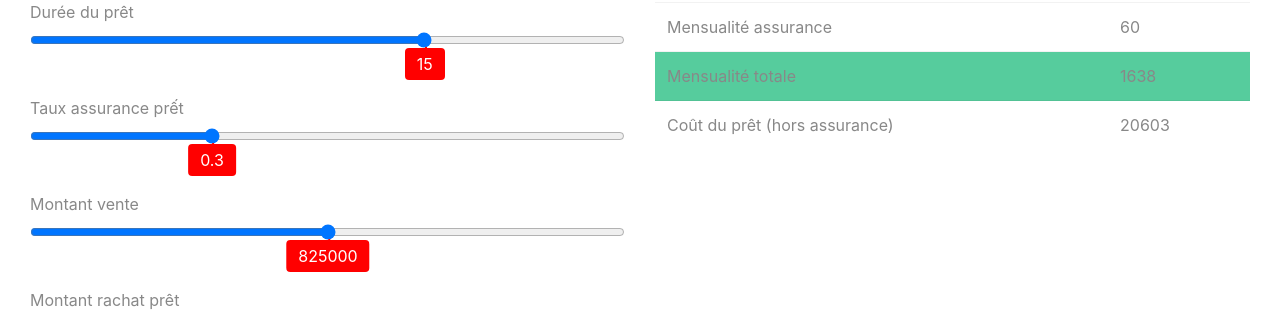
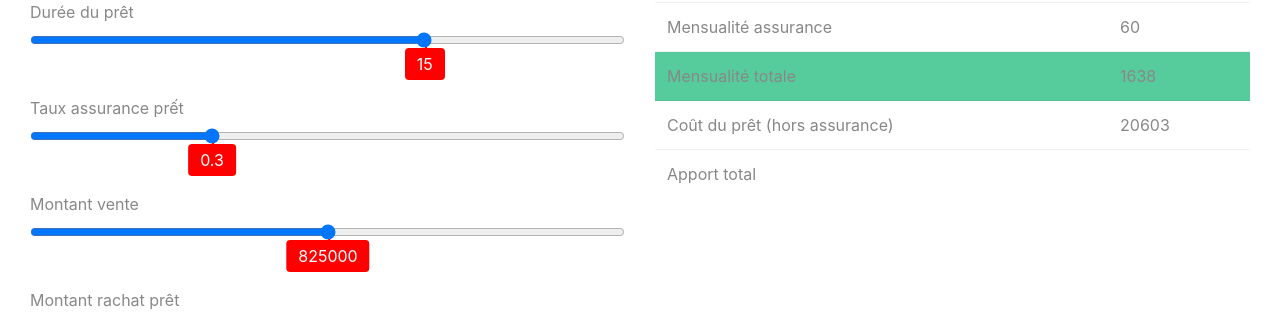
Before and after one commit to BrunoSpy/immosimu, a Jekyll site: the page built from index.md, in a window 1280 px wide. Shown: the part 302-620 px from the top of the page. Built offline with Jekyll 4.4.1, drawn with Linux system fonts in a browser that asks for light colours.

Commit message:
Ajout ligne apport

```diff
--- a/index.md
+++ b/index.md
@@ -73,6 +73,7 @@ title: Simulateur capacité emprunt / mensualité
 <tr><td>Mensualité assurance</td><td><span id="monthAssur"></span></td></tr>
 <tr id="trTotal"><td>Mensualité totale</td><td><span id="total"></span></td></tr>
 <tr><td>Coût du prêt (hors assurance)</td><td><span id="cost"></span></td></tr>
+  <tr><td>Apport total</td><td><span id="apporttotal"></span></td></tr>
 </table>
 
 </div>
```
